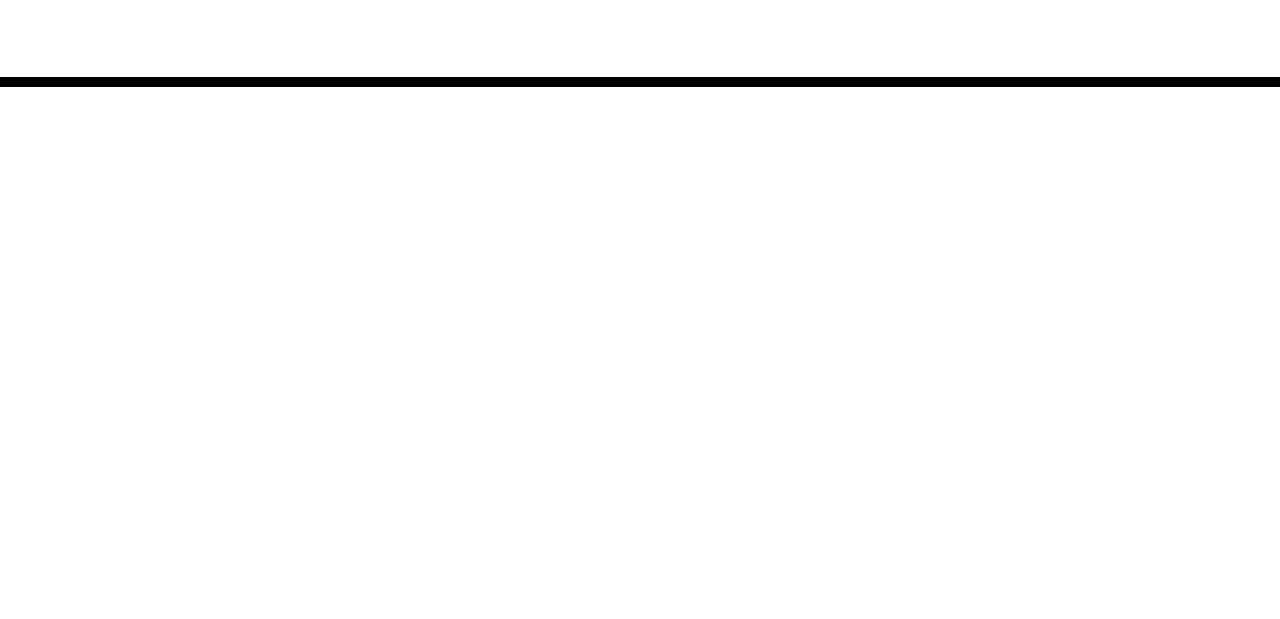
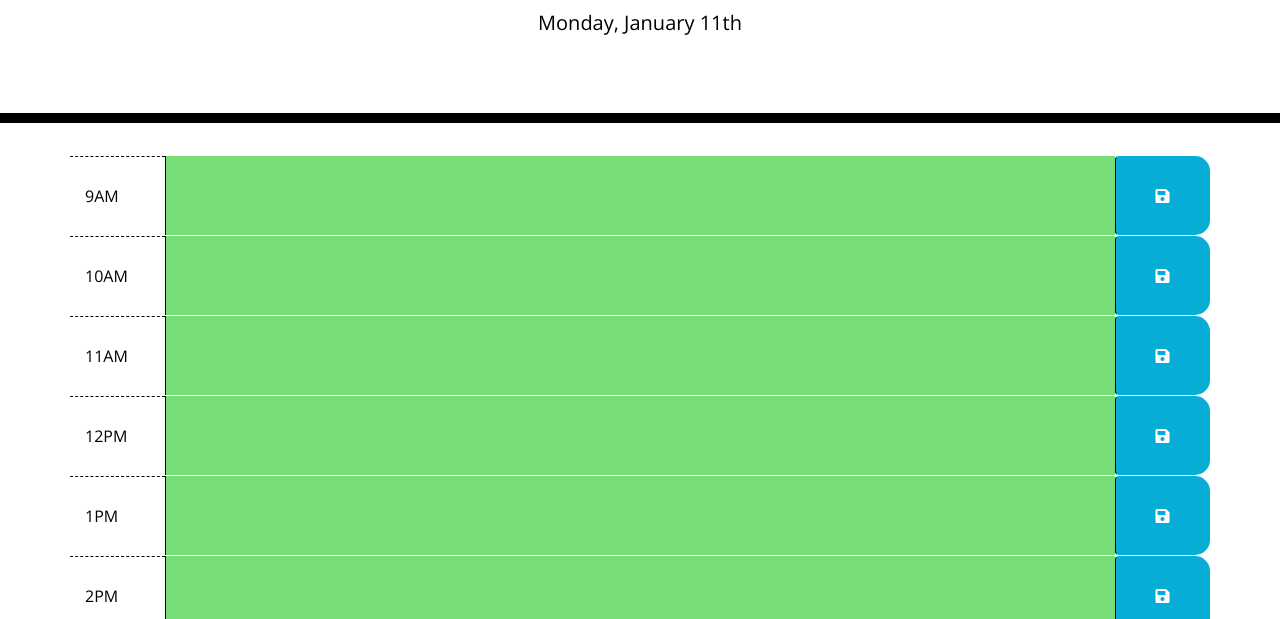
Before and after one commit to bhumisha/DailyPlanner, a plain HTML site: page index.html in a window 1280 px wide. Shown: the part 181-800 px from the top of the page. Drawn offline with nearby package versions, Linux system fonts and the light colour scheme; files that its build step writes are made by us from their sources.

Commit message:
Update index.html

```diff
--- a/index.html
+++ b/index.html
@@ -7,7 +7,7 @@
     <link rel="stylesheet" href="https://stackpath.bootstrapcdn.com/bootstrap/4.3.1/css/bootstrap.min.css" />
     <link rel="stylesheet" href="https://use.fontawesome.com/releases/v5.8.1/css/all.css" integrity="sha384-50oBUHEmvpQ+1lW4y57PTFmhCaXp0ML5d60M1M7uH2+nqUivzIebhndOJK28anvf" crossorigin="anonymous"/>
     <link href="https://fonts.googleapis.com/css?family=Open+Sans&display=swap" rel="stylesheet"/>
-    <link rel="stylesheet" href="./src/assets/css/style.css" />
+    <link rel="stylesheet" href="./assets/css/style.css" />
 
     <title>Work Day Scheduler</title>
   </head>
@@ -24,6 +24,6 @@
 
     <script src="https://code.jquery.com/jquery-3.4.1.min.js"></script>
     <script src="https://cdnjs.cloudflare.com/ajax/libs/moment.js/2.24.0/moment.min.js"></script>
-    <script src="./src/assets/js/script.js"></script>
+    <script src="./assets/js/script.js"></script>
   </body>
 </html>
```
